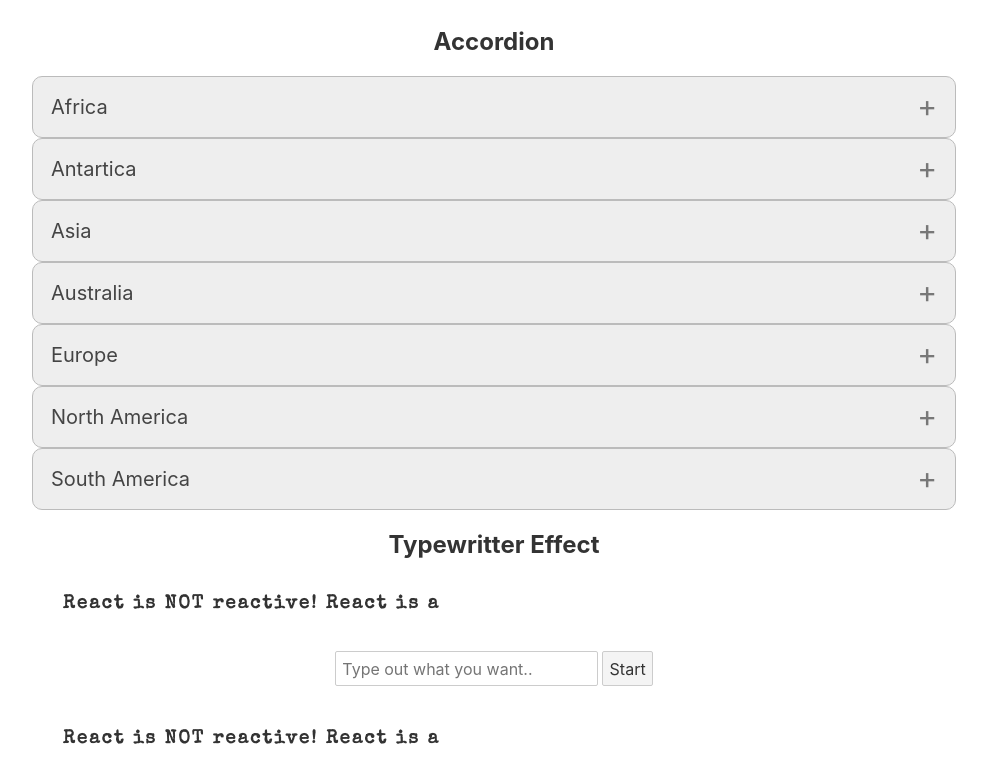
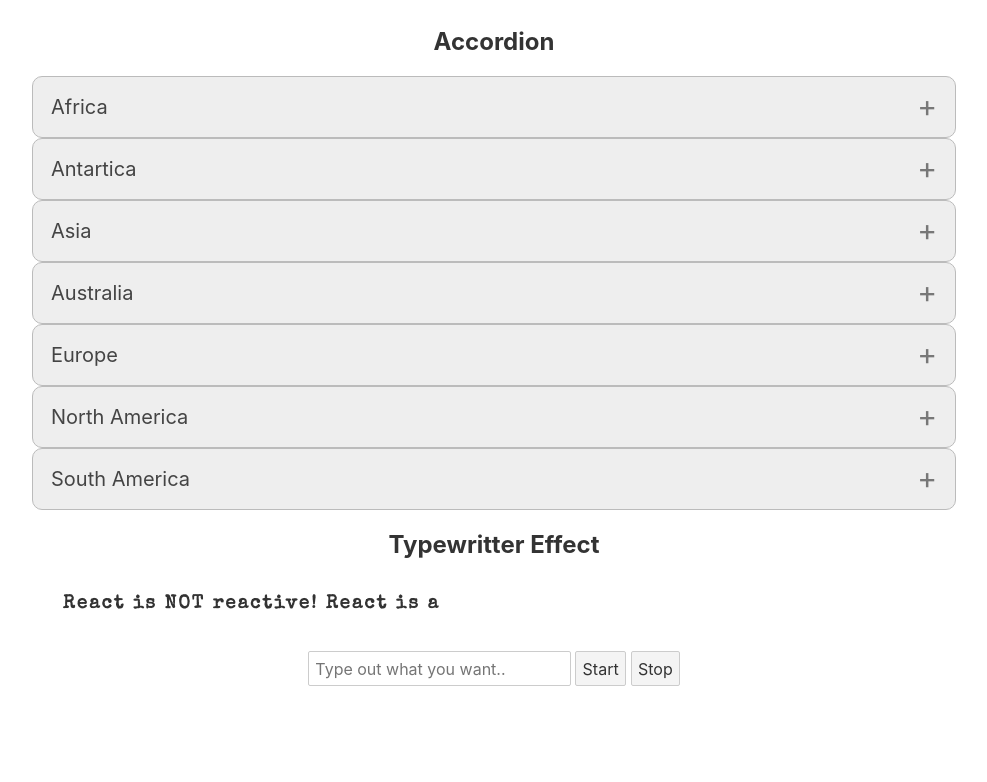
Before and after one commit to SinisaVukmirovic/How-To-Svelte, a Svelte app: page / in a window 1280 px wide. Shown: the part 2365-3147 px from the top of the page, without its empty margins (146-1133 px from the left). After the commit the page ends 3107 px from the top, so only its background shows below. Built offline with nearby package versions, Linux system fonts and the light colour scheme.

Commit message:
Typewritter Effect done, to add audio

```diff
--- a/src/projects/typewritter/Typewritter.svelte
+++ b/src/projects/typewritter/Typewritter.svelte
@@ -24,17 +24,29 @@
     let inputTextCharacters = '';
     let indexForInput = 0;
     let inputTypewritter;
+    let isTyping = false;
+
+    $: if (!inputPhrase) {
+        inputTextCharacters = '';
+        indexForInput = 0;
+    }
 
     const typeInputText = () => {
         if (indexForInput < inputPhrase.length) {
             inputTextCharacters += inputPhrase[indexForInput];
             indexForInput += 1;
+            isTyping = true;
         } else {
-            clearInterval(inputTypewritter);
+            stopTyping();
         }
     }
 
     const typingOfInput = () => inputTypewritter = setInterval(typeInputText, 150);
+
+    const stopTyping = () => {
+        clearInterval(inputTypewritter);
+        isTyping = false;
+    }
 
 </script>
 
@@ -46,10 +58,11 @@
 
 <form on:submit|preventDefault={typingOfInput}>
     <input type="text" placeholder="Type out what you want.." bind:value={inputPhrase} />
-    <button>Start</button>
+    <button disabled={isTyping}>Start</button>
+    <button on:click|preventDefault|stopPropagation={stopTyping}>Stop</button>
 </form>
 
-<h3>{typedCharacters}</h3>
+<h3>{inputTextCharacters}</h3>
 
 <style>
 @import url('https://fonts.googleapis.com/css2?family=Special+Elite&display=swap');
```
